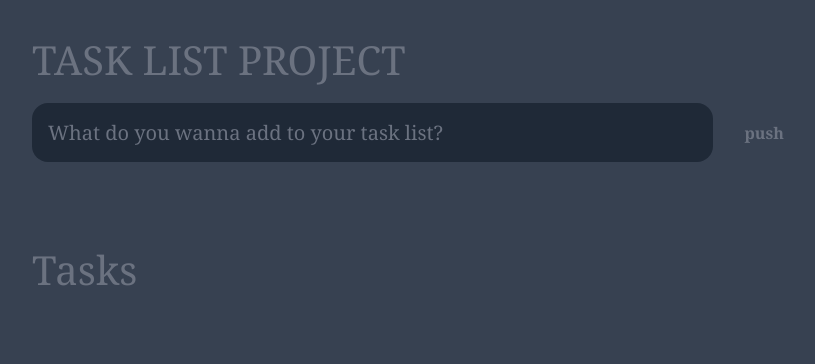
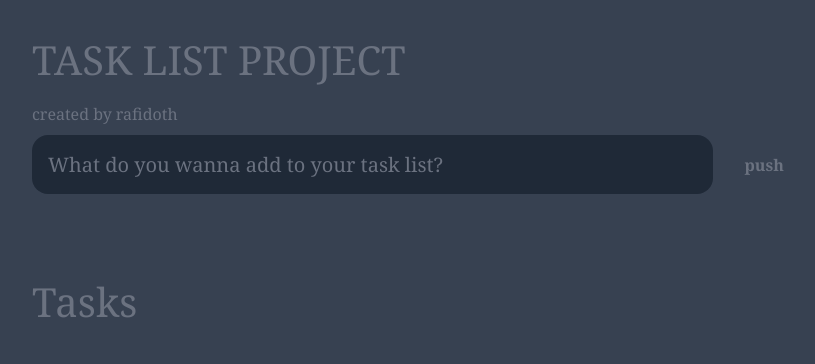
Before and after one commit to rafidoth/taskList, a plain HTML site: page index.html in a window 1280 px wide. Shown: the whole page, without its empty margins (224-1039 px from the left). Drawn offline with Linux system fonts and the light colour scheme.

Commit message:
credit updated

```diff
--- a/index.html
+++ b/index.html
@@ -10,6 +10,7 @@
 <body>
     <header>
         <h1>TASK LIST PROJECT </h1>
+        <p id="credit">created by rafidoth</p>
         <form id="new_task_form">
             <input type="text" id="new_task_input" placeholder="What do you wanna add to your task list?">
             <input type="submit" id="new_task_submit" value="push">
--- a/style.css
+++ b/style.css
@@ -37,6 +37,10 @@ header h1, .task_list h2{
     margin-bottom: 1rem;
 }
 
+#credit{
+    color: var(--grey);
+    margin-bottom: 10px;
+}
 
 #new_task_form{
     display: flex;
```
